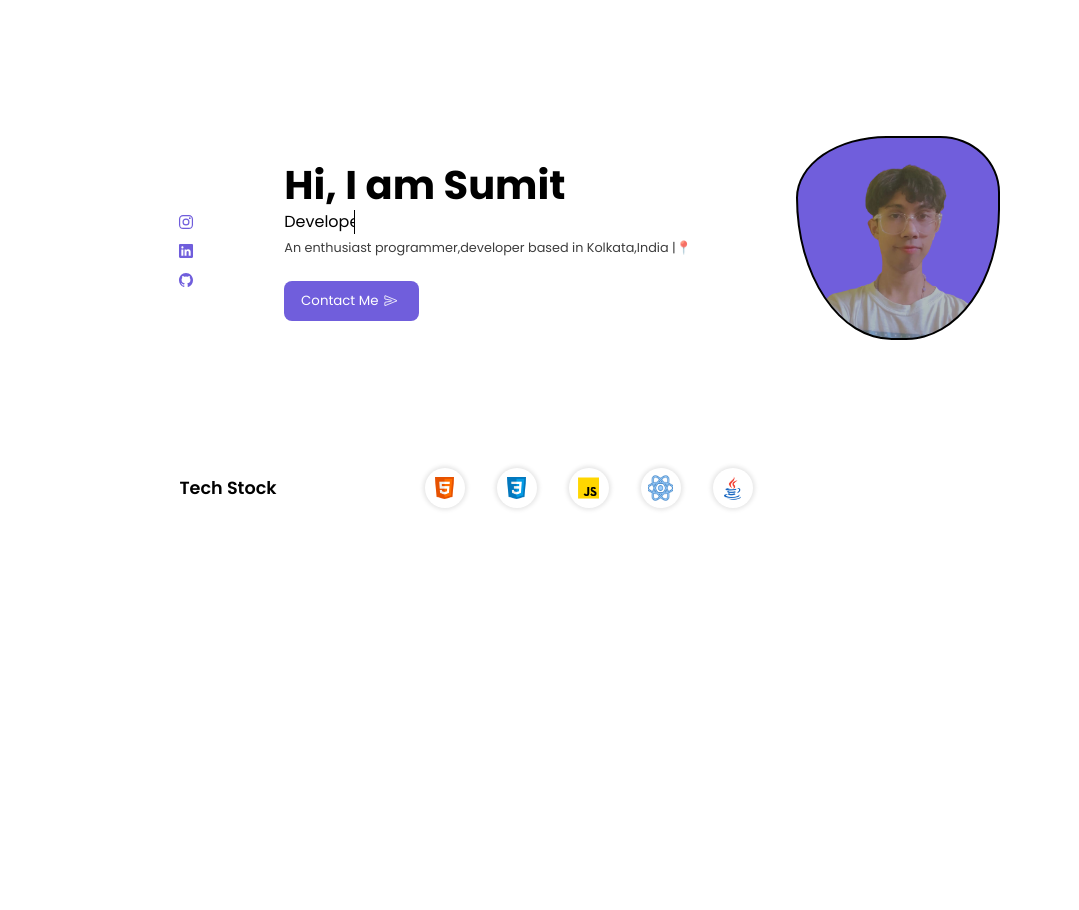
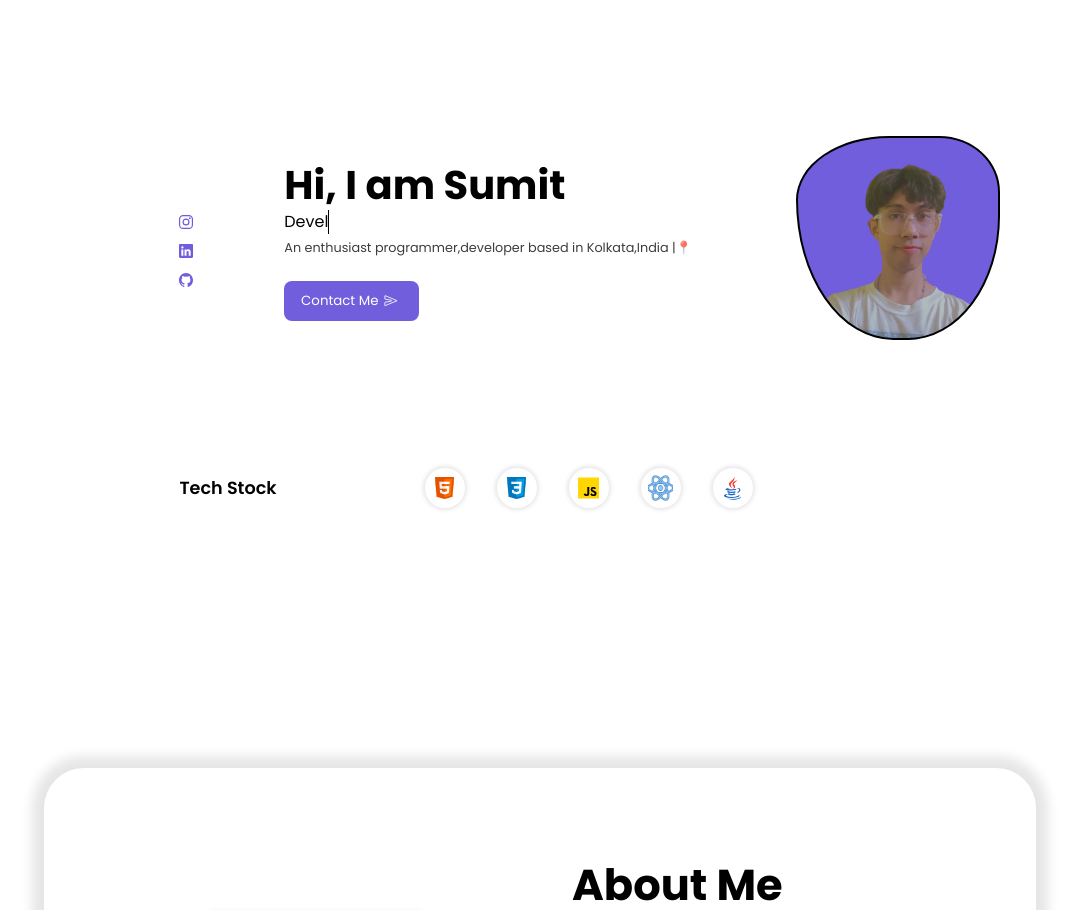
Before and after one commit to SumitMangrati/My-Portfolio-Website, a React (Create React App) app: page / in a window 1280 px wide. Shown: the part 100-1010 px from the top of the page, without its empty margins (100-1179 px from the left). Before the commit the page ends 844 px from the top, so only its background shows below. Built offline with nearby package versions, Linux system fonts and the light colour scheme; some icons are missing.

Commit message:
removed route from app section will fix it at the end

```diff
--- a/src/App.js
+++ b/src/App.js
@@ -16,11 +16,8 @@ function App() {
     <>
     <Router>
       <Navbar/>
-      <Routes>
-        <Route exact path="/" element={<Hero/>}/>
-        <Route exact path="/about" element={<About/>} />
-        <Route exact path="/skills" element={<Skills/>} />
-      </Routes>
+      <Hero></Hero>
+      <About></About>
     </Router>
     </>
   );
```
